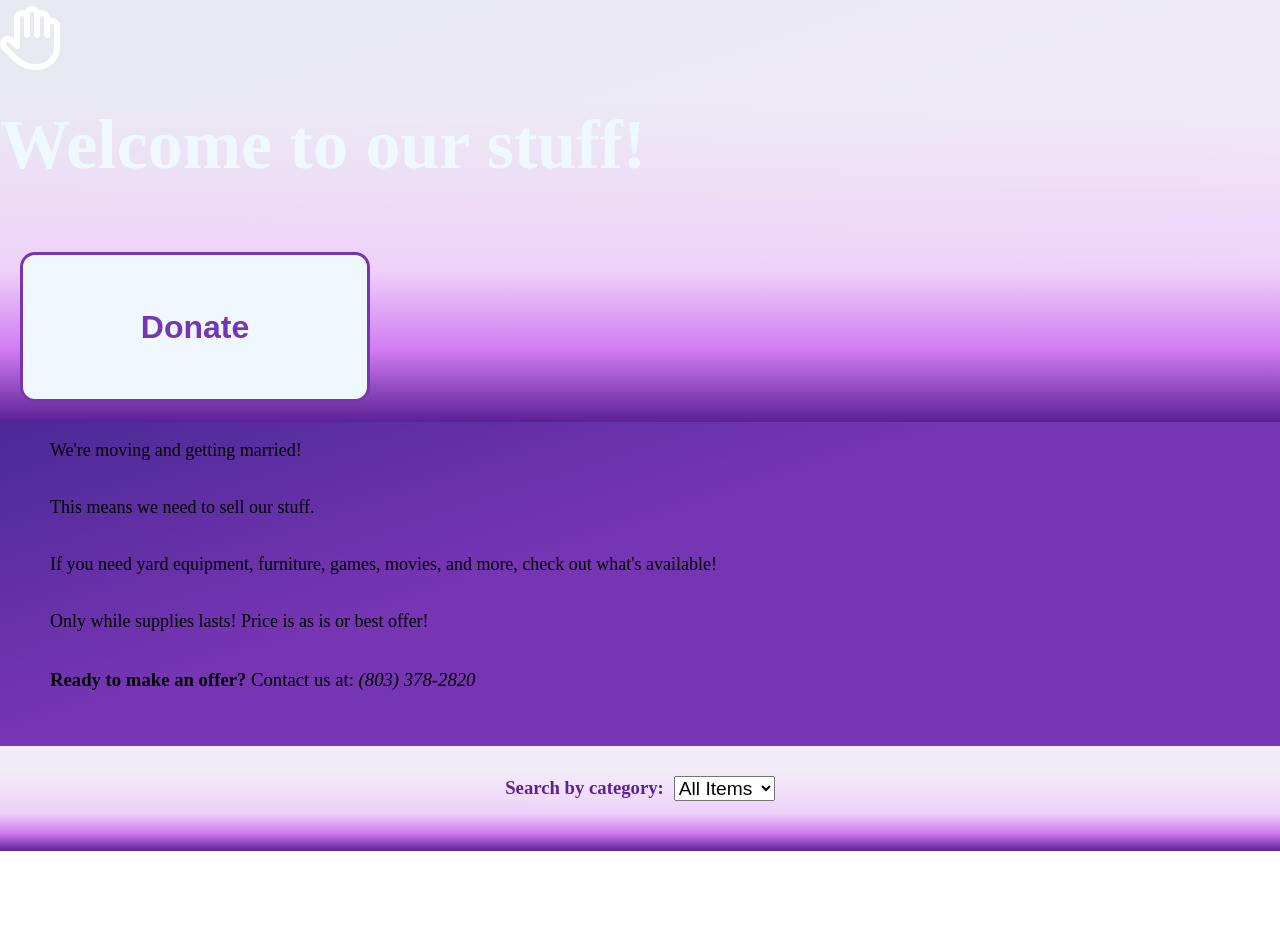
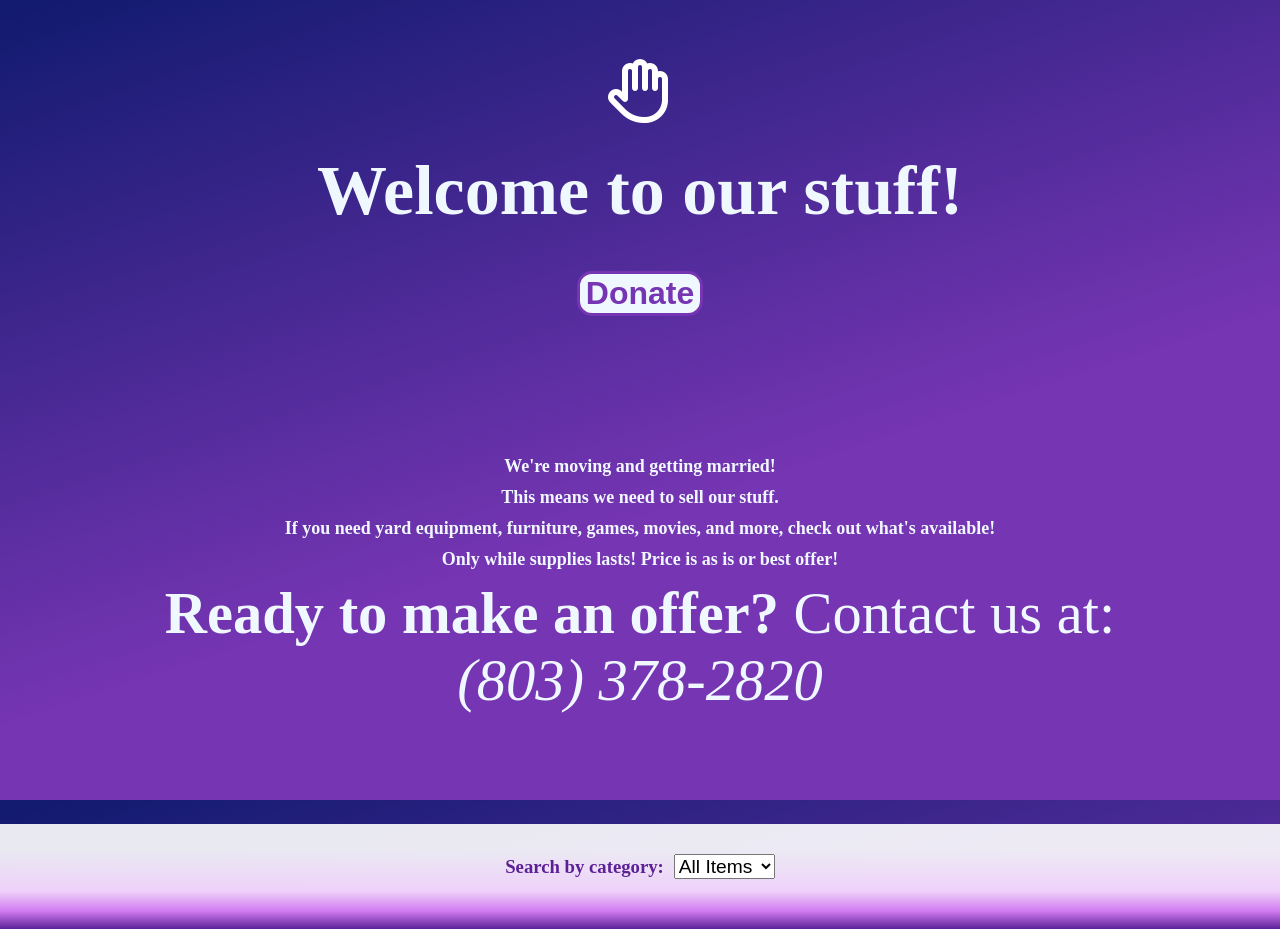
Before and after one commit to Klosekiller/Buy-Our-Stuff, a website: page index.html in a window 1280 px wide. Before the commit the page ends 851 px from the top, so only its background shows below. Drawn offline with nearby package versions, Linux system fonts and the light colour scheme; no server answers.

Commit message:
Update style.css

```diff
--- a/style.css
+++ b/style.css
@@ -1,5 +1,14 @@
+* {
+    margin: 0;
+}
+
+html {
+    width: 100%;
+    height: 100%;
+}
+
 body {
-    margin: 0;
+    margin: 50px;
     padding: 0;
     background: rgb(16,26,110);
     background: linear-gradient(162deg, rgba(16,26,110,1) 0%, #7635b3 60%);
@@ -13,35 +22,71 @@ body {
     align-items: center;
 }
 
-header, .divider {
+header {
+    display: flex;
+    flex-direction: column;
+    align-items: center;
+    justify-content: center;
+}
+
+.fa-hand {
+    margin-top: 40px;
+}
+
+.openingText {
+    width:100%;
+    height: auto;
+    color:aliceblue;
+    font-size: 70px;
+    text-align: center;
+    margin-top: 40px;
+}
+
+.donate {
+    width: auto;
+    height: auto;
+    background-color: aliceblue;
+    border:3px solid #7635b3;
+    border-radius: 15px;
+    color: #7635b3;
+    margin: 40px;
+    font-size: xx-large;
+    font-weight: bold;
+}
+
+button:hover {
+    background-color: #7635b3;
+    color: aliceblue;
+    border:3px solid aliceblue;
+}
+
+.description {
+    display: flex;
+    flex-direction: column;
+    align-items: center;
+    width: auto;
+    height: auto;
+    color:aliceblue;
+    text-align: center;
+    padding: 100px;
+    font-weight: 700;
+    font-size: 50px;
+    gap: 10px;
+}
+
+.divider {
     width: 100vw;
     height: auto;
     background: rgb(92,32,150);
     background: linear-gradient(0deg, rgba(92,32,150,1) 0%, rgba(208,123,241,1) 17%, rgba(239,209,250,1) 36%, rgba(255,255,255,0.9) 75%);
 }
 
-.head-text {
-    font-size: 80px;
-    padding: 0;
-    margin: 0;
-}
-
-.head-text, .cat-label {
+.cat-label {
     text-align: center;
     color: rgba(92,32,150,1);
 }
 
-.usImage {
-    display: flex;
-    justify-content: center;
-    background-image: url("./Img/LydiaDoug.png");
-    background-position: 95%;
-    width: 100vw;
-    height: auto;
 
-    background-repeat: no-repeat;
-    color:aliceblue;
-}
 
 .contact {
     font-weight: 300;
@@ -51,28 +96,7 @@ p {
     font-size: large;
 }
 
-.btn-group {
-    display: flex;
-    flex-direction: column;
-    align-items: center;
-    align-self: center;
-}
 
-button {
-    width: 350px;
-    height: 150px;
-    margin: 20px;
-    background-color: aliceblue;
-    border:3px solid #7635b3;
-    border-radius: 15px;
-    color: #7635b3;
-    font-size: xx-large;
-    font-weight: bold;
-}
-
-button:hover {
-    background-color: rgba(240, 248, 255, 0.8);
-}
 
 .divider {
     display: flex;
@@ -80,20 +104,7 @@ button:hover {
     align-items: center;
 }
 
-.description {
-    padding-left: 50px;
-    width: 60%;
-    display: flex;
-    flex-direction: column;
-    align-items: baseline;
-}
 
-.openingText {
-    width:100%;
-    height: auto;
-    color:aliceblue;
-    font-size: 70px;
-}
 
 .container {
     display: flex;
```
